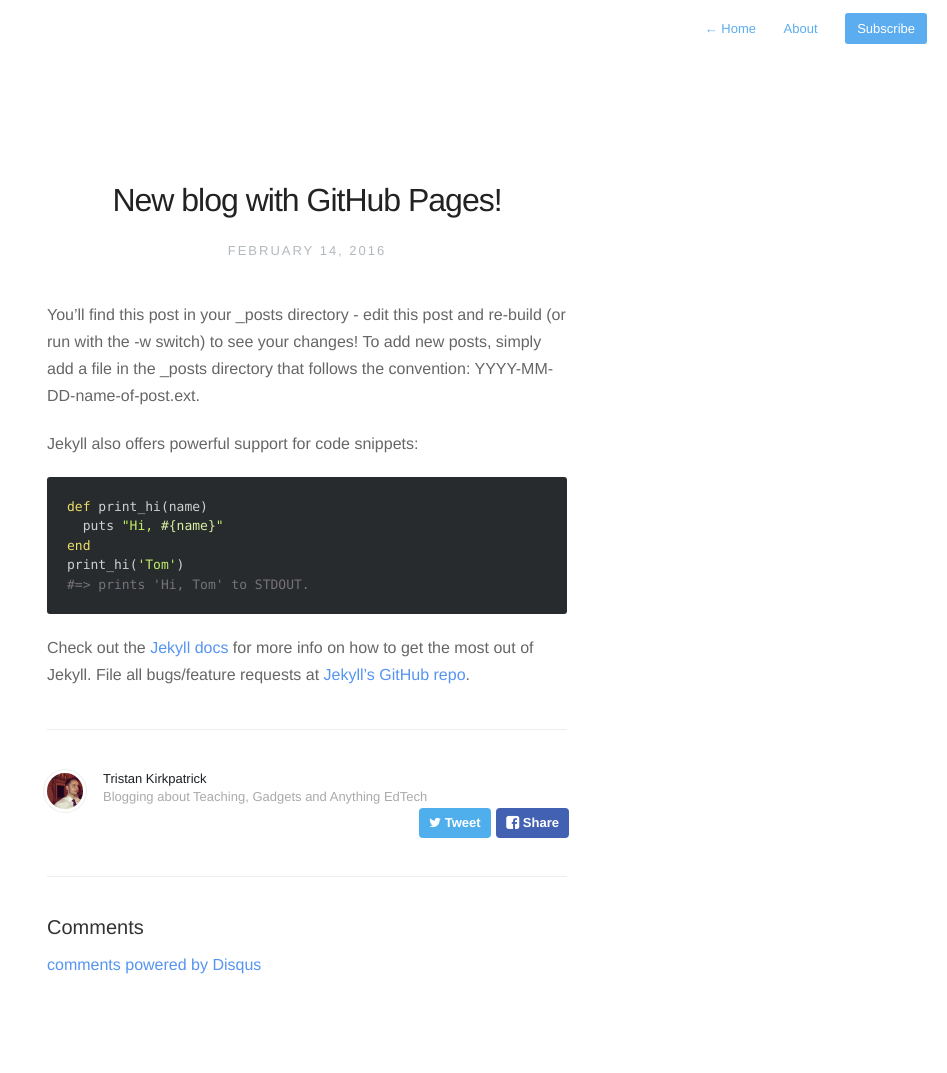
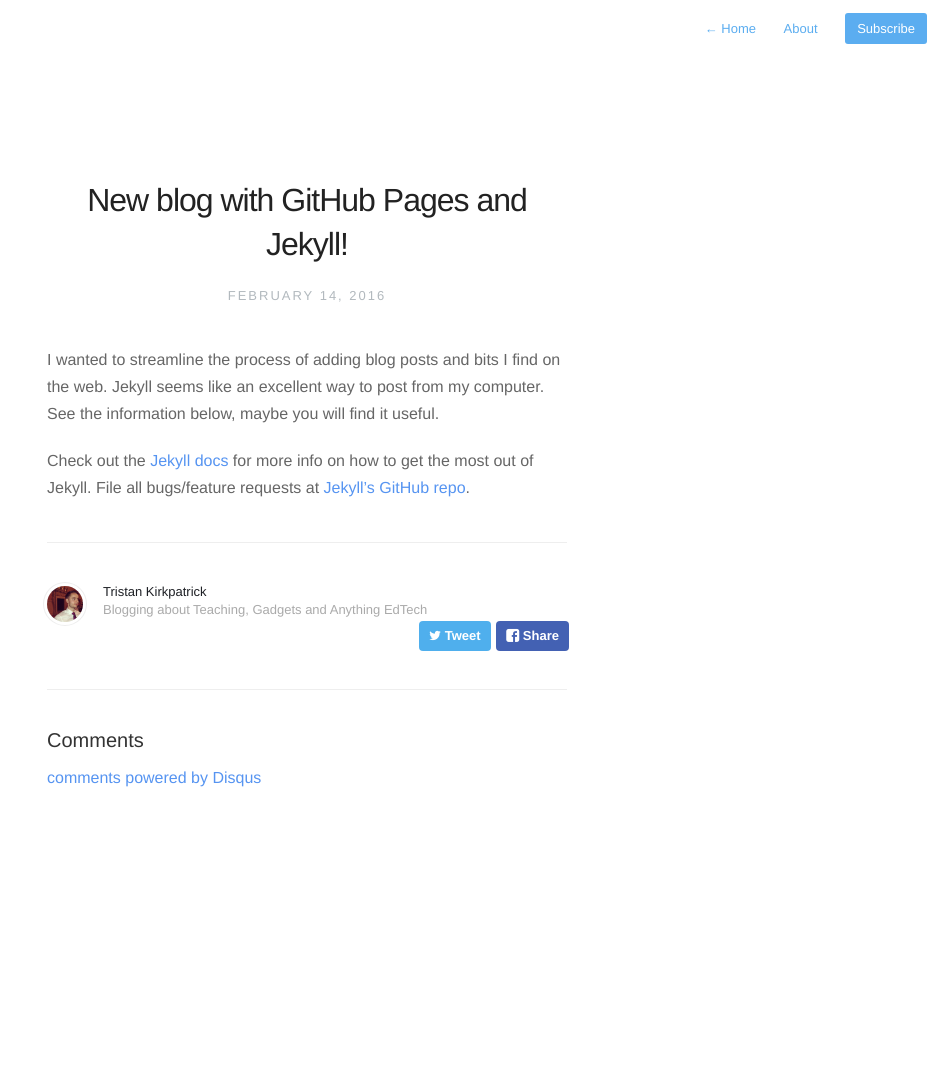
Before and after one commit to tristankirkpatrick/tristankirkpatrick.github.io, a Jekyll site: the page built from _posts/2013-11-10-welcome-to-jekyll.markdown, in a window 1280 px wide. Shown: the whole page, without its empty margins (333-1280 px from the left). Built offline with Jekyll 4.4.1, drawn with Linux system fonts in a browser that asks for light colours; nearby versions of some CDN libraries; Markdown is read by kramdown in place of the engine named in the settings; comment, search, counter and statistics services are not loaded; after the commit the page ends 900 px from its top, so only the background shows below that.

Commit message:
Changed post

```diff
--- a/_posts/2013-11-10-welcome-to-jekyll.markdown
+++ b/_posts/2013-11-10-welcome-to-jekyll.markdown
@@ -1,21 +1,10 @@
 ---
-title:  "New blog with GitHub Pages!"
+title:  "New blog with GitHub Pages and Jekyll!"
 date:   14-02-2016 10:18:00
 description: Check me out.
 ---
 
-You'll find this post in your `_posts` directory - edit this post and re-build (or run with the `-w` switch) to see your changes!
-To add new posts, simply add a file in the `_posts` directory that follows the convention: YYYY-MM-DD-name-of-post.ext.
-
-Jekyll also offers powerful support for code snippets:
-
-{% highlight ruby %}
-def print_hi(name)
-  puts "Hi, #{name}"
-end
-print_hi('Tom')
-#=> prints 'Hi, Tom' to STDOUT.
-{% endhighlight %}
+I wanted to streamline the process of adding blog posts and bits I find on the web. Jekyll seems like an excellent way to post from my computer. See the information below, maybe you will find it useful.
 
 Check out the [Jekyll docs][jekyll] for more info on how to get the most out of Jekyll. File all bugs/feature requests at [Jekyll's GitHub repo][jekyll-gh].
 
```
